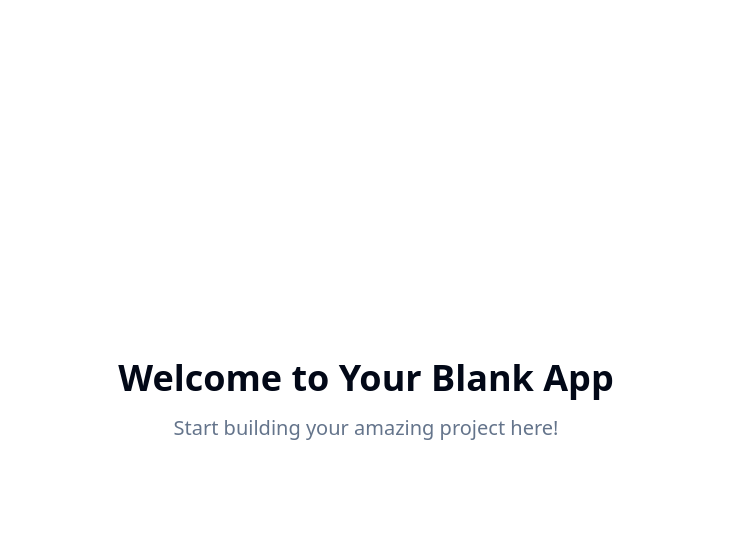
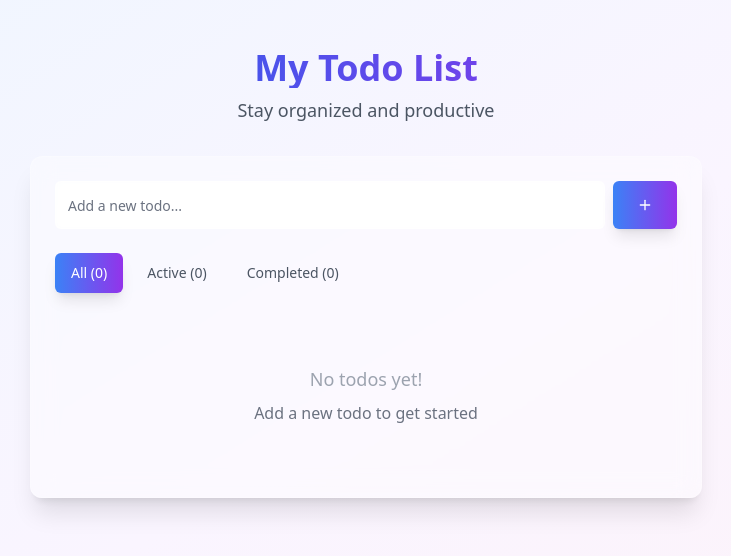
Before and after one commit to Prasannarajaram2005/simple-todo-zone, a React (Vite) app: page / in a window 1280 px wide. Shown: the top 556 px of the page, without its empty margins (274-1005 px from the left). Built offline with nearby package versions, Linux system fonts and the light colour scheme.

Commit message:
Create React Native todo app
Implement a basic todo web application using React Native.

```diff
--- /dev/null
+++ b/src/components/TodoApp.tsx
@@ -0,0 +1,136 @@
+
+import React, { useState, useEffect } from 'react';
+import { Todo, FilterType } from '@/types/todo';
+import TodoInput from './TodoInput';
+import TodoItem from './TodoItem';
+import TodoFilters from './TodoFilters';
+import { toast } from 'sonner';
+
+const TodoApp = () => {
+  const [todos, setTodos] = useState<Todo[]>([]);
+  const [filter, setFilter] = useState<FilterType>('all');
+
+  // Load todos from localStorage on component mount
+  useEffect(() => {
+    const savedTodos = localStorage.getItem('todos');
+    if (savedTodos) {
+      try {
+        const parsedTodos = JSON.parse(savedTodos).map((todo: any) => ({
+          ...todo,
+          createdAt: new Date(todo.createdAt),
+        }));
+        setTodos(parsedTodos);
+      } catch (error) {
+        console.error('Error loading todos from localStorage:', error);
+      }
+    }
+  }, []);
+
+  // Save todos to localStorage whenever todos change
+  useEffect(() => {
+    localStorage.setItem('todos', JSON.stringify(todos));
+  }, [todos]);
+
+  const addTodo = (text: string) => {
+    const newTodo: Todo = {
+      id: Date.now().toString(),
+      text,
+      completed: false,
+      createdAt: new Date(),
+    };
+    setTodos([newTodo, ...todos]);
+    toast.success('Todo added successfully!');
+  };
+
+  const toggleTodo = (id: string) => {
+    setTodos(todos.map(todo =>
+      todo.id === id
+        ? { ...todo, completed: !todo.completed }
+        : todo
+    ));
+    const todo = todos.find(t => t.id === id);
+    if (todo) {
+      toast.success(todo.completed ? 'Todo marked as active!' : 'Todo completed!');
+    }
+  };
+
+  const deleteTodo = (id: string) => {
+    setTodos(todos.filter(todo => todo.id !== id));
+    toast.success('Todo deleted successfully!');
+  };
+
+  const filteredTodos = todos.filter(todo => {
+    switch (filter) {
+      case 'active':
+        return !todo.completed;
+      case 'completed':
+        return todo.completed;
+      default:
+        return true;
+    }
+  });
+
+  const todoCount = {
+    all: todos.length,
+    active: todos.filter(todo => !todo.completed).length,
+    completed: todos.filter(todo => todo.completed).length,
+  };
+
+  return (
+    <div className="min-h-screen bg-gradient-to-br from-blue-50 via-purple-50 to-pink-50 p-4">
+      <div className="max-w-2xl mx-auto pt-8">
+        <div className="text-center mb-8">
+          <h1 className="text-4xl font-bold bg-gradient-to-r from-blue-600 to-purple-600 bg-clip-text text-transparent mb-2">
+            My Todo List
+          </h1>
+          <p className="text-gray-600 text-lg">
+            Stay organized and productive
+          </p>
+        </div>
+
+        <div className="bg-white/40 backdrop-blur-md rounded-xl p-6 shadow-xl border border-white/20">
+          <TodoInput onAddTodo={addTodo} />
+
+          <TodoFilters
+            currentFilter={filter}
+            onFilterChange={setFilter}
+            todoCount={todoCount}
+          />
+
+          <div className="space-y-3">
+            {filteredTodos.length === 0 ? (
+              <div className="text-center py-12">
+                <div className="text-gray-400 text-lg mb-2">
+                  {filter === 'all' ? 'No todos yet!' : `No ${filter} todos!`}
+                </div>
+                <div className="text-gray-500">
+                  {filter === 'all'
+                    ? 'Add a new todo to get started'
+                    : `Switch to "All" to see your other todos`
+                  }
+                </div>
+              </div>
+            ) : (
+              filteredTodos.map(todo => (
+                <TodoItem
+                  key={todo.id}
+                  todo={todo}
+                  onToggle={toggleTodo}
+                  onDelete={deleteTodo}
+                />
+              ))
+            )}
+          </div>
+
+          {todos.length > 0 && (
+            <div className="mt-6 pt-4 border-t border-gray-200/50 text-center text-sm text-gray-500">
+              {todoCount.completed} of {todoCount.all} tasks completed
+            </div>
+          )}
+        </div>
+      </div>
+    </div>
+  );
+};
+
+export default TodoApp;
--- /dev/null
+++ b/src/components/TodoFilters.tsx
@@ -0,0 +1,43 @@
+
+import React from 'react';
+import { Button } from '@/components/ui/button';
+import { FilterType } from '@/types/todo';
+
+interface TodoFiltersProps {
+  currentFilter: FilterType;
+  onFilterChange: (filter: FilterType) => void;
+  todoCount: {
+    all: number;
+    active: number;
+    completed: number;
+  };
+}
+
+const TodoFilters = ({ currentFilter, onFilterChange, todoCount }: TodoFiltersProps) => {
+  const filters: { key: FilterType; label: string; count: number }[] = [
+    { key: 'all', label: 'All', count: todoCount.all },
+    { key: 'active', label: 'Active', count: todoCount.active },
+    { key: 'completed', label: 'Completed', count: todoCount.completed },
+  ];
+
+  return (
+    <div className="flex gap-2 mb-6">
+      {filters.map(({ key, label, count }) => (
+        <Button
+          key={key}
+          variant={currentFilter === key ? 'default' : 'ghost'}
+          onClick={() => onFilterChange(key)}
+          className={`transition-all duration-200 ${
+            currentFilter === key
+              ? 'bg-gradient-to-r from-blue-500 to-purple-600 text-white shadow-lg'
+              : 'text-gray-600 hover:text-gray-800 hover:bg-white/50'
+          }`}
+        >
+          {label} ({count})
+        </Button>
+      ))}
+    </div>
+  );
+};
+
+export default TodoFilters;
--- /dev/null
+++ b/src/components/TodoInput.tsx
@@ -0,0 +1,42 @@
+
+import React, { useState } from 'react';
+import { Plus } from 'lucide-react';
+import { Button } from '@/components/ui/button';
+import { Input } from '@/components/ui/input';
+
+interface TodoInputProps {
+  onAddTodo: (text: string) => void;
+}
+
+const TodoInput = ({ onAddTodo }: TodoInputProps) => {
+  const [inputValue, setInputValue] = useState('');
+
+  const handleSubmit = (e: React.FormEvent) => {
+    e.preventDefault();
+    if (inputValue.trim()) {
+      onAddTodo(inputValue.trim());
+      setInputValue('');
+    }
+  };
+
+  return (
+    <form onSubmit={handleSubmit} className="flex gap-2 mb-6">
+      <Input
+        type="text"
+        placeholder="Add a new todo..."
+        value={inputValue}
+        onChange={(e) => setInputValue(e.target.value)}
+        className="flex-1 h-12 text-lg bg-white/80 backdrop-blur-sm border-white/20 focus:border-blue-300 focus:ring-2 focus:ring-blue-200 placeholder:text-gray-500"
+      />
+      <Button
+        type="submit"
+        size="lg"
+        className="h-12 px-6 bg-gradient-to-r from-blue-500 to-purple-600 hover:from-blue-600 hover:to-purple-700 text-white font-medium transition-all duration-200 transform hover:scale-105 shadow-lg"
+      >
+        <Plus className="w-5 h-5" />
+      </Button>
+    </form>
+  );
+};
+
+export default TodoInput;
--- /dev/null
+++ b/src/components/TodoItem.tsx
@@ -0,0 +1,51 @@
+
+import React from 'react';
+import { Check, X } from 'lucide-react';
+import { Button } from '@/components/ui/button';
+import { Todo } from '@/types/todo';
+
+interface TodoItemProps {
+  todo: Todo;
+  onToggle: (id: string) => void;
+  onDelete: (id: string) => void;
+}
+
+const TodoItem = ({ todo, onToggle, onDelete }: TodoItemProps) => {
+  return (
+    <div className="group flex items-center gap-3 p-4 bg-white/60 backdrop-blur-sm rounded-lg border border-white/20 shadow-sm hover:shadow-md transition-all duration-200 hover:bg-white/70">
+      <Button
+        variant="ghost"
+        size="sm"
+        onClick={() => onToggle(todo.id)}
+        className={`flex-shrink-0 w-8 h-8 rounded-full border-2 transition-all duration-200 ${
+          todo.completed
+            ? 'bg-green-500 border-green-500 text-white hover:bg-green-600'
+            : 'border-gray-300 hover:border-green-400 hover:bg-green-50'
+        }`}
+      >
+        {todo.completed && <Check className="w-4 h-4" />}
+      </Button>
+
+      <span
+        className={`flex-1 text-lg transition-all duration-200 ${
+          todo.completed
+            ? 'text-gray-500 line-through'
+            : 'text-gray-800'
+        }`}
+      >
+        {todo.text}
+      </span>
+
+      <Button
+        variant="ghost"
+        size="sm"
+        onClick={() => onDelete(todo.id)}
+        className="flex-shrink-0 w-8 h-8 opacity-0 group-hover:opacity-100 text-red-500 hover:text-red-700 hover:bg-red-50 transition-all duration-200"
+      >
+        <X className="w-4 h-4" />
+      </Button>
+    </div>
+  );
+};
+
+export default TodoItem;
--- a/src/pages/Index.tsx
+++ b/src/pages/Index.tsx
@@ -1,14 +1,8 @@
-// Update this page (the content is just a fallback if you fail to update the page)
+
+import TodoApp from '@/components/TodoApp';
 
 const Index = () => {
-  return (
-    <div className="min-h-screen flex items-center justify-center bg-background">
-      <div className="text-center">
-        <h1 className="text-4xl font-bold mb-4">Welcome to Your Blank App</h1>
-        <p className="text-xl text-muted-foreground">Start building your amazing project here!</p>
-      </div>
-    </div>
-  );
+  return <TodoApp />;
 };
 
 export default Index;
--- /dev/null
+++ b/src/types/todo.ts
@@ -0,0 +1,9 @@
+
+export interface Todo {
+  id: string;
+  text: string;
+  completed: boolean;
+  createdAt: Date;
+}
+
+export type FilterType = 'all' | 'active' | 'completed';
```
